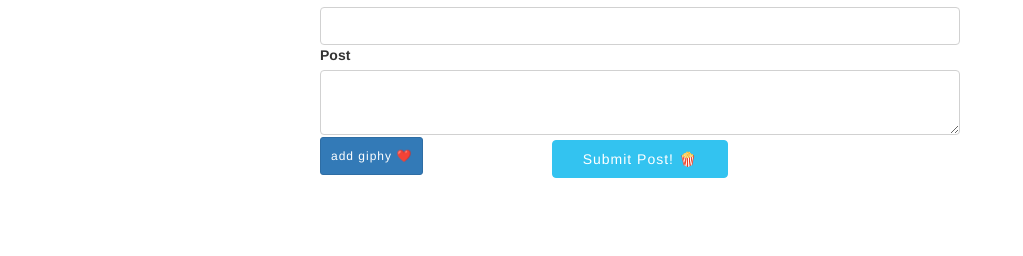
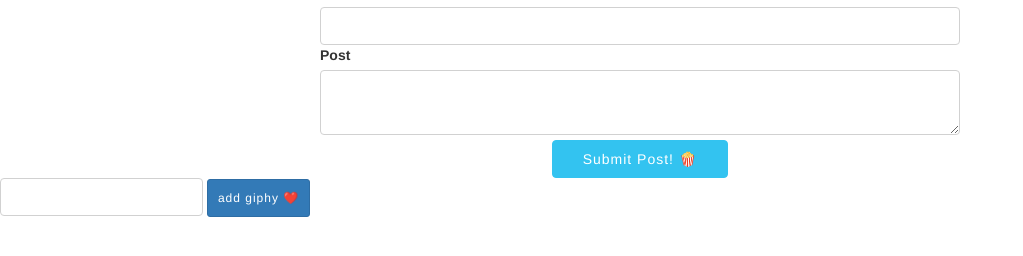
Before and after one commit to derejmi/Anonymous-Journal, a plain HTML site: page client/index.html in a window 1280 px wide. Shown: the part 88-344 px from the top of the page, without its empty margins (0-1023 px from the left). Drawn offline with nearby package versions, Linux system fonts and the light colour scheme; no server answers.

Commit message:
Update index.html

```diff
--- a/client/index.html
+++ b/client/index.html
@@ -18,15 +18,11 @@
     <input class="u-full-width" type="text" id="name" name="name">
  <label for="content">Post</label>
  <textarea class="u-full-width" type="text" id="content" name="content"></textarea>
-     <button class="button-primary"> Submit Post! 🍿 </button>
-     <div class="apple">
-     <button class="btn btn-primary btn-sm">add giphy ❤️️ </button>
-     </div>
-</form>
-<div class="spinner">
-    <img src="assets/image1.gif" alt=""/>
-</div>
-<div class="posts"></div>
-</main>
-</body>
-</html>
+     <button  class="button-primary"> Submit Post! 🍿 </button>
+    </form>
+
+     <!-- <div class="apple"> -->
+        <input type = "text" id = "input">
+
+     <button onclick = "sendApiRequest()" class="btn btn-primary btn-sm">add giphy ❤️️ </button>
+     <!-- </div> -->
```
